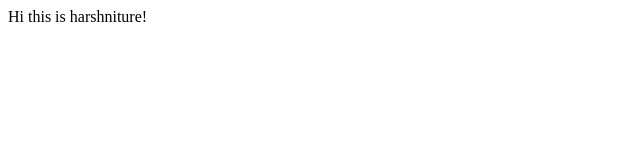
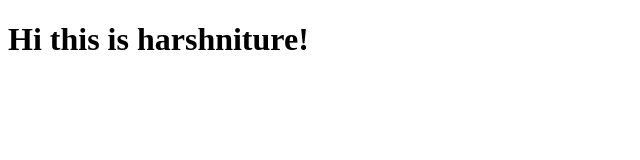
Before and after one commit to harshniture/test-subdomain, a plain HTML site: page index.html in a window 1280 px wide. Shown: the whole page, without its empty margins (0-640 px from the left). Drawn offline with Linux system fonts and the light colour scheme.

Commit message:
Update index.html

```diff
--- a/index.html
+++ b/index.html
@@ -6,6 +6,6 @@
     <title>Harsh Niture</title>
 </head>
 <body>
-    Hi this is harshniture!
+    <h1>Hi this is harshniture!</h1>
 </body>
 </html>
```
